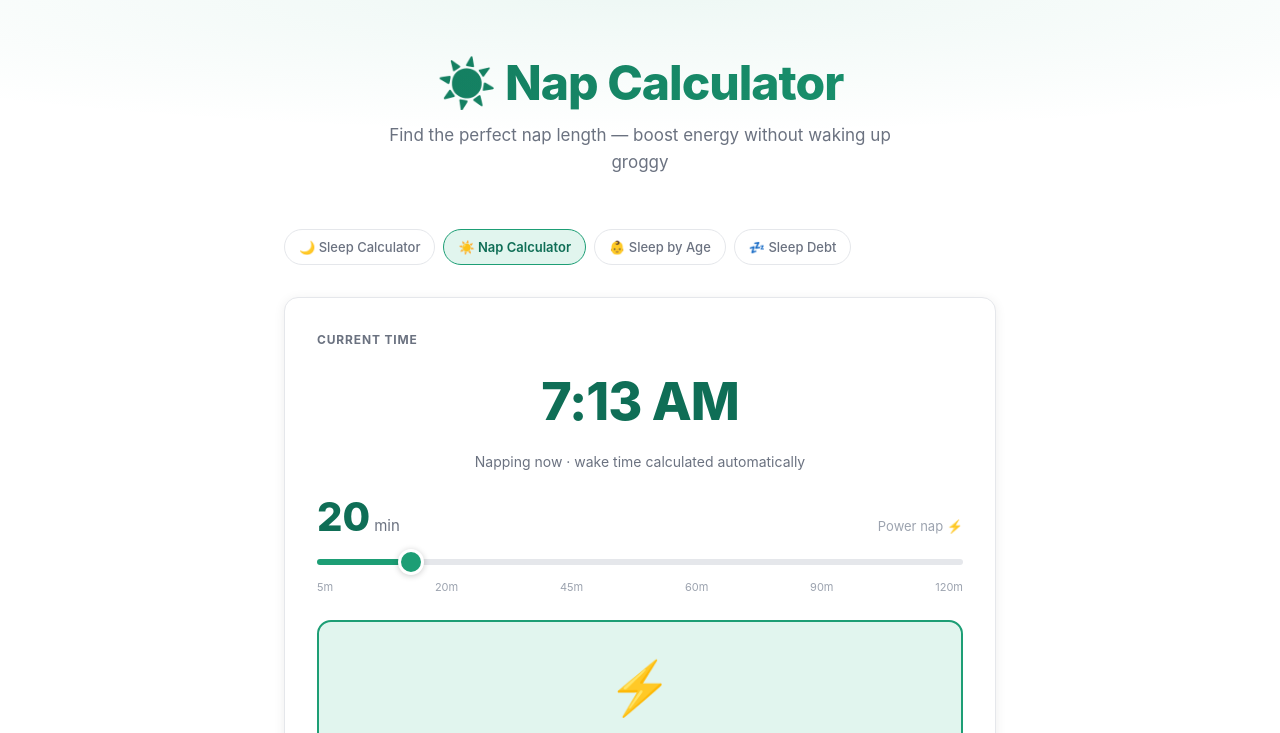
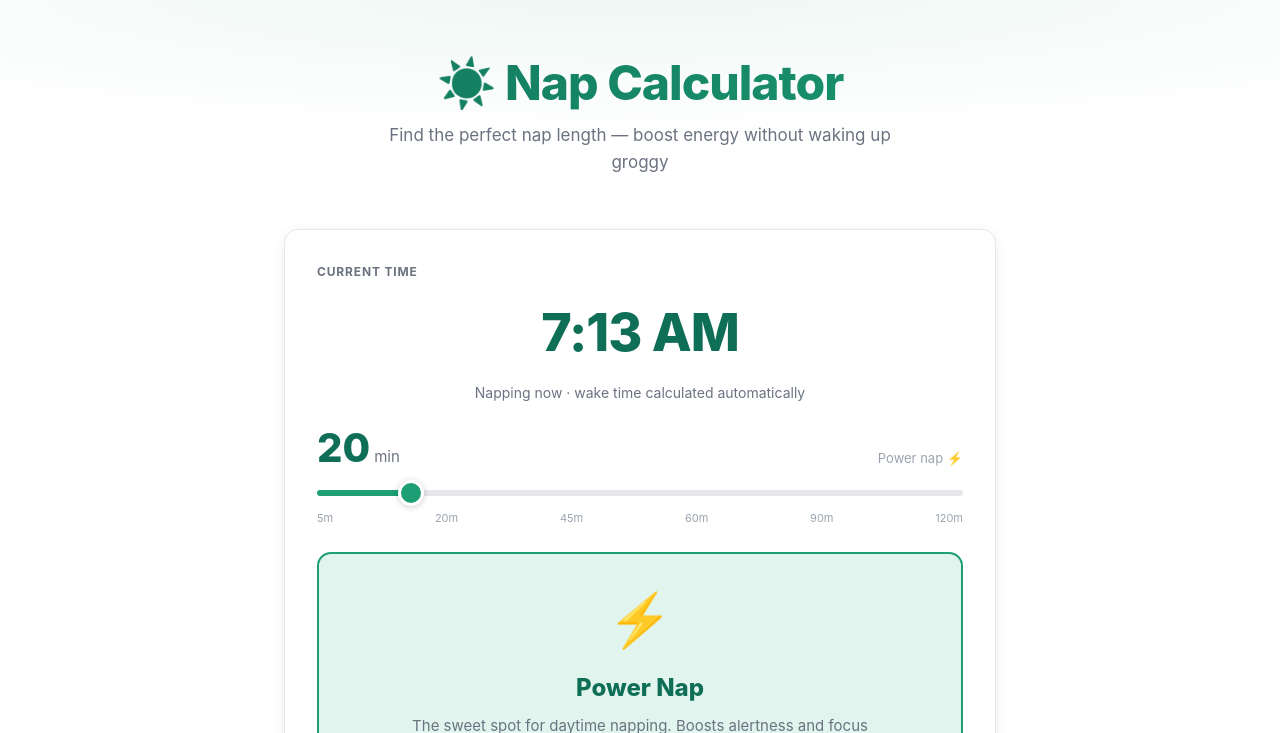
Before and after one commit to sourabhbilawadi-source/sleepcalc, a plain HTML site: page nap-calculator.html in a window 1280 px wide. Shown: the part 67-800 px from the top of the page. Drawn offline with Linux system fonts and the light colour scheme.

Commit message:
fix: remove pill nav tabs from nap, sleep-by-age, sleep-debt pages

```diff
--- a/nap-calculator.html
+++ b/nap-calculator.html
@@ -65,12 +65,6 @@ input[type=range]::-webkit-slider-thumb{width:26px;height:26px;border:3px solid
 </div>
 
 <div class="page">
-  <div class="nav-pages">
-    <a href="/" class="nav-page-link">🌙 Sleep Calculator</a>
-    <a href="/nap-calculator" class="nav-page-link active">☀️ Nap Calculator</a>
-    <a href="/sleep-by-age" class="nav-page-link">👶 Sleep by Age</a>
-    <a href="/sleep-debt-calculator" class="nav-page-link">💤 Sleep Debt</a>
-  </div>
 
   <div class="card">
     <span class="label">Current time</span>
```
Also changed, not shown: sleep-by-age.html (+0 -6 lines), sleep-debt-calculator.html (+0 -6 lines).
